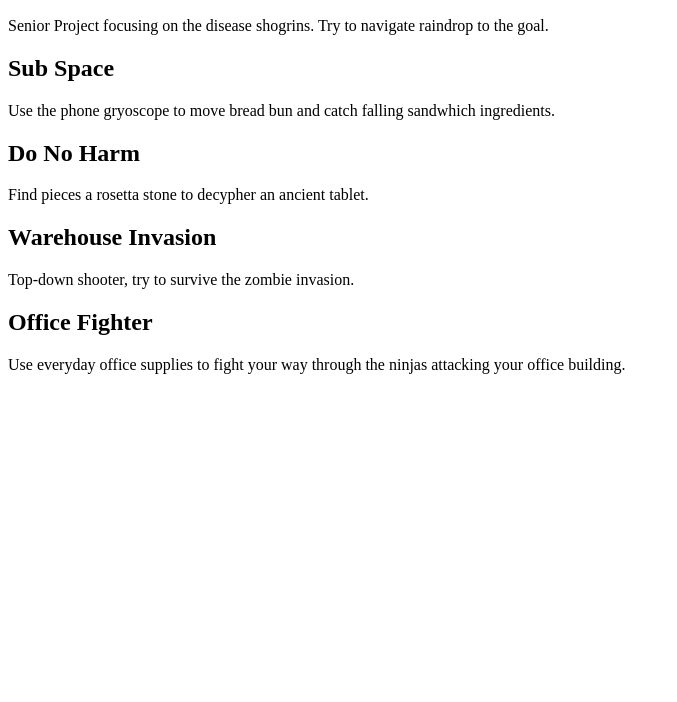
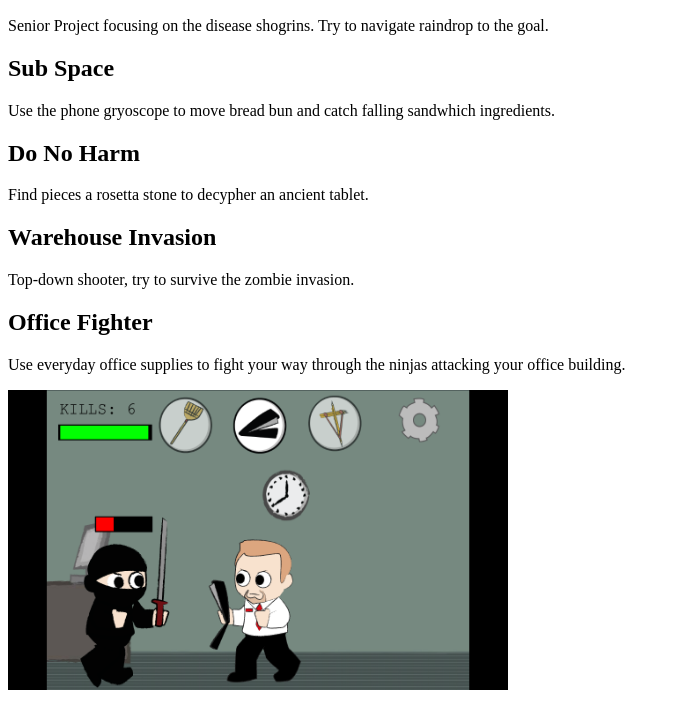
Before and after one commit to ajagim-im/im465, a plain HTML site: page index.html in a window 1280 px wide. Shown: the part 110-812 px from the top of the page, without its empty margins (0-677 px from the left). Drawn offline with Linux system fonts and the light colour scheme.

Commit message:
Add Office Fighter image to webpage

```diff
--- a/index.html
+++ b/index.html
@@ -16,5 +16,6 @@
 	<p>Top-down shooter, try to survive the zombie invasion.</p>
 	<h2>Office Fighter</h2>
 	<p>Use everyday office supplies to fight your way through the ninjas attacking your office building.</p>
+	<img src="OfficeFighter_1.png" alt="" style="width:500px; height:300px">
 </body>
 </html>
```
